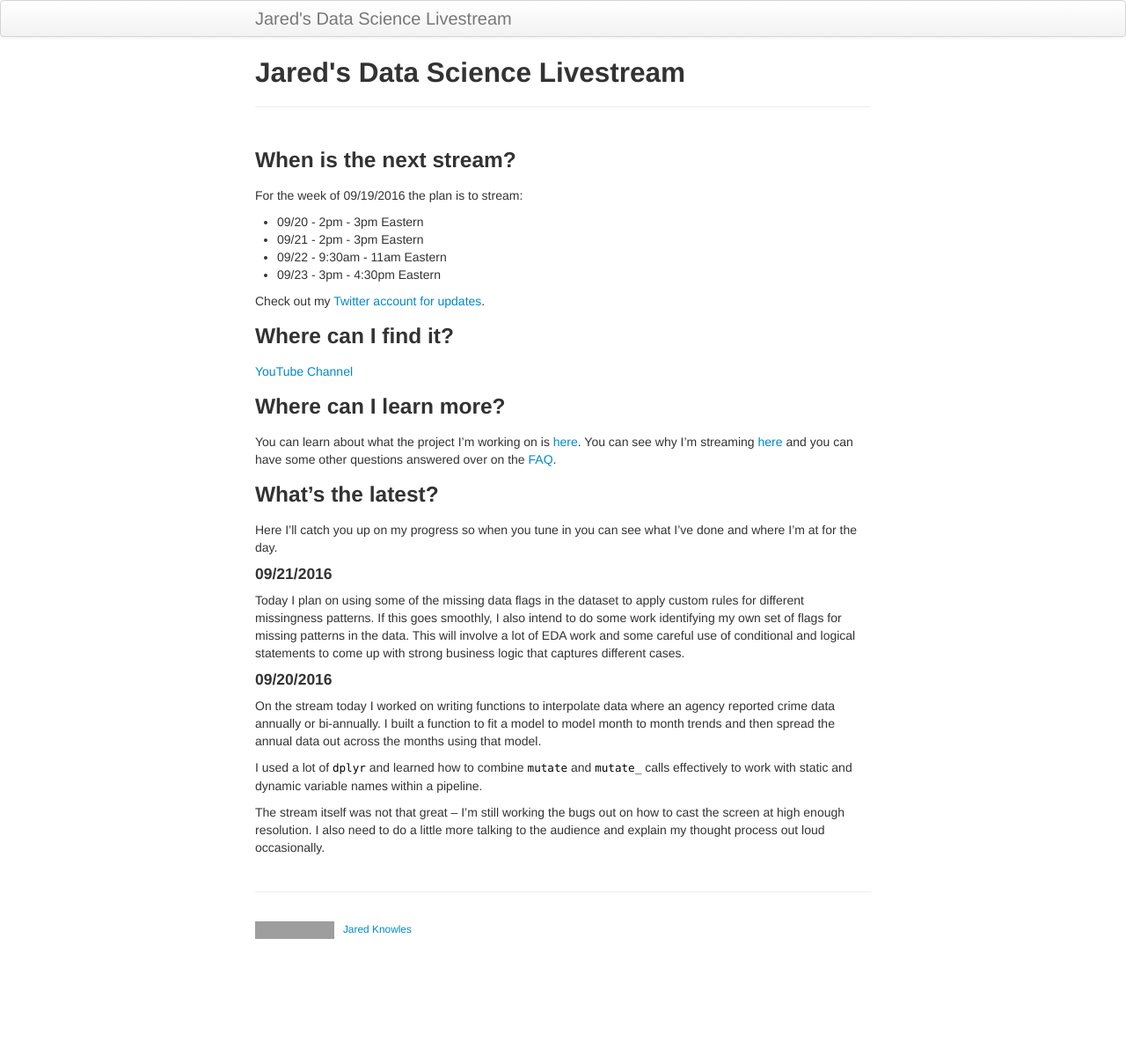
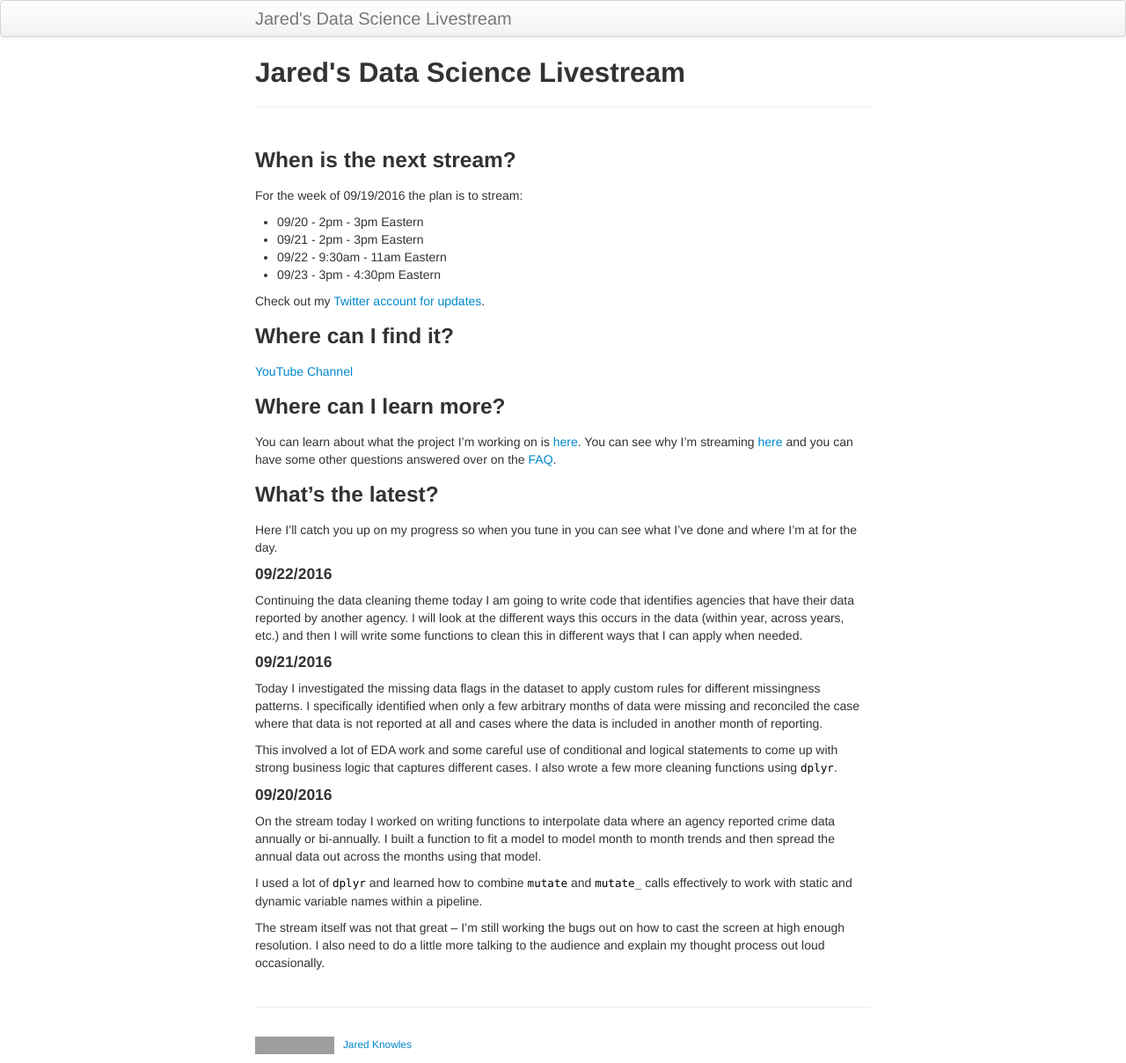
Before and after one commit to jknowles/DataScienceLivestream, a Jekyll site: the page built from index.md, in a window 1280 px wide. Shown: the whole page at 88% size. Built offline with Jekyll 4.4.1, drawn with Linux system fonts in a browser that asks for light colours; before the commit the page ends 1077 px from its top, so only the background shows below that; grey boxes are pictures that could not be loaded.

Commit message:
update for the day

```diff
--- a/index.md
+++ b/index.md
@@ -30,14 +30,25 @@ some other questions answered over on the [FAQ](pages/faq.html).
 Here I'll catch you up on my progress so when you tune in you can see what I've
 done and where I'm at for the day.
 
+#### 09/22/2016
+
+Continuing the data cleaning theme today I am going to write code that identifies
+agencies that have their data reported by another agency. I will look at the
+different ways this occurs in the data (within year, across years, etc.) and
+then I will write some functions to clean this in different ways that I can
+apply when needed.
+
 #### 09/21/2016
 
-Today I plan on using some of the missing data flags in the dataset to apply
-custom rules for different missingness patterns. If this goes smoothly, I also
-intend to do some work identifying my own set of flags for missing patterns in the
-data. This will involve a lot of EDA work and some careful use of conditional and
+Today I investigated the missing data flags in the dataset to apply
+custom rules for different missingness patterns. I specifically identified
+when only a few arbitrary months of data were missing and reconciled the case
+where that data is not reported at all and cases where the data is included in
+another month of reporting.
+
+This involved a lot of EDA work and some careful use of conditional and
 logical statements to come up with strong business logic that captures different
-cases.
+cases. I also wrote a few more cleaning functions using `dplyr`.
 
 #### 09/20/2016
 
```
Also changed, not shown: pages/project.md (+7 -1 lines).
